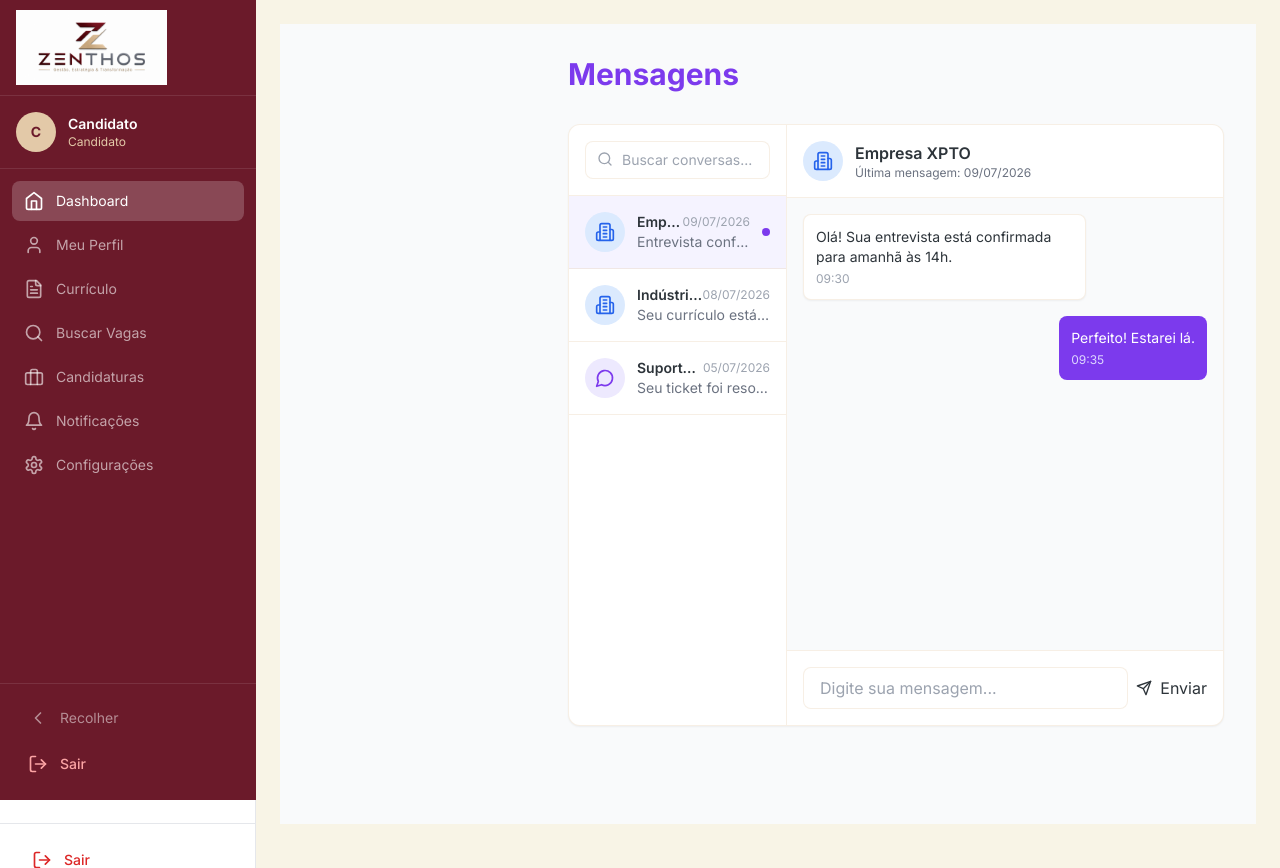
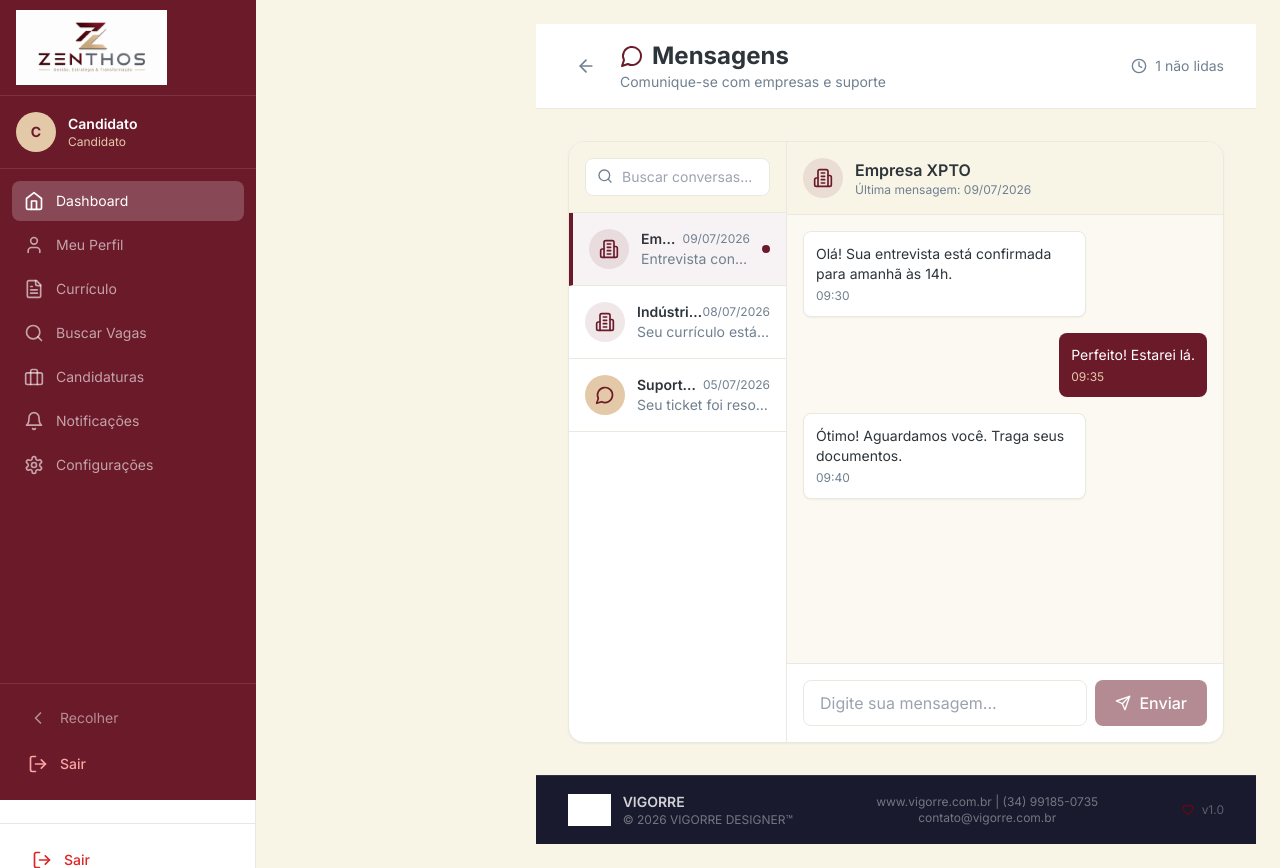
Before and after one commit to trivoroficial/consult_recruit, a Next.js app: page /candidato/mensagens in a window 1280 px wide. Built offline with nearby package versions, Linux system fonts and the light colour scheme; grey boxes are pictures that could not be loaded.

Commit message:
Update page.tsx

```diff
--- a/src/app/(dashboard)/candidato/mensagens/page.tsx
+++ b/src/app/(dashboard)/candidato/mensagens/page.tsx
@@ -1,119 +1,202 @@
 'use client'
 
-import { SidebarCandidato } from '@/components/layout/SidebarCandidato'
-import { Search, Send, MessageCircle, Building2, Clock } from 'lucide-react'
+import { SidebarCandidato } from '@/components/dashboard/SidebarCandidato'
+import { DashboardFooter } from '@/components/dashboard/DashboardFooter'
+import { Search, Send, MessageCircle, Building2, Clock, User, ArrowLeft } from 'lucide-react'
 import { useState } from 'react'
+import { useRouter } from 'next/navigation'
 
 const conversas = [
   { id: 1, nome: 'Empresa XPTO', tipo: 'empresa', ultima: 'Entrevista confirmada para amanhã', data: '09/07/2026', lida: false },
   { id: 2, nome: 'Indústria ABC', tipo: 'empresa', ultima: 'Seu currículo está em análise', data: '08/07/2026', lida: true },
-  { id: 3, nome: 'Suporte TRIVOR', tipo: 'suporte', ultima: 'Seu ticket foi resolvido', data: '05/07/2026', lida: true },
+  { id: 3, nome: 'Suporte ZENTHOS', tipo: 'suporte', ultima: 'Seu ticket foi resolvido', data: '05/07/2026', lida: true },
 ]
 
 export default function MensagensCandidato() {
+  const router = useRouter()
   const [mensagem, setMensagem] = useState('')
   const [conversaSelecionada, setConversaSelecionada] = useState(conversas[0])
+  const [search, setSearch] = useState('')
+
+  const filteredConversas = conversas.filter(conv =>
+    conv.nome.toLowerCase().includes(search.toLowerCase())
+  )
+
+  const getTipoIcon = (tipo: string) => {
+    return tipo === 'empresa' ? Building2 : MessageCircle
+  }
+
+  const getTipoColor = (tipo: string) => {
+    return tipo === 'empresa' ? 'bg-[#6B1A2A]/10 text-[#6B1A2A]' : 'bg-[#E3C9A8] text-[#6B1A2A]'
+  }
 
   return (
-    <div className="flex min-h-screen bg-gray-50">
+    <div className="min-h-screen bg-[#F8F4E6] flex flex-col">
       <SidebarCandidato />
-      <div className="flex-1 ml-64 p-8">
-        <div className="flex items-center justify-between mb-8">
-          <h1 className="text-3xl font-bold">
-            <span className="text-purple-600">Mensagens</span>
+
+      <div className="flex-1 ml-64 flex flex-col min-h-screen">
+        <header className="bg-white border-b border-[#E8EAE0] px-8 py-4 flex items-center justify-between">
+          <div className="flex items-center gap-4">
+            <button
+              onClick={() => router.push('/candidato/dashboard')}
+              className="p-2 hover:bg-[#F8F4E6] rounded-lg transition"
+            >
+              <ArrowLeft className="h-5 w-5 text-[#708090]" />
+            </button>
+            <div>
+              <h1 className="text-2xl font-bold text-[#2D343A] flex items-center gap-2">
+                <MessageCircle className="h-6 w-6 text-[#6B1A2A]" />
+                Mensagens
               </h1>
+              <p className="text-sm text-[#708090]">Comunique-se com empresas e suporte</p>
             </div>
+          </div>
+          <div className="flex items-center gap-2 text-sm text-[#708090]">
+            <Clock className="h-4 w-4" />
+            {conversas.filter(c => !c.lida).length} não lidas
+          </div>
+        </header>
 
-        <div className="bg-white rounded-xl shadow-sm border overflow-hidden">
-          <div className="grid grid-cols-3 h-[600px]">
+        <div className="flex-1 p-8">
+          <div className="bg-white rounded-2xl shadow-sm border border-[#E8EAE0] overflow-hidden">
+            <div className="grid grid-cols-1 md:grid-cols-3 h-[600px]">
               {/* Lista de conversas */}
-            <div className="col-span-1 border-r">
-              <div className="p-4 border-b">
+              <div className="col-span-1 border-r border-[#E8EAE0]">
+                <div className="p-4 border-b border-[#E8EAE0] bg-[#F8F4E6]">
                   <div className="relative">
-                  <Search className="absolute left-3 top-2.5 h-4 w-4 text-gray-400" />
+                    <Search className="absolute left-3 top-2.5 h-4 w-4 text-[#708090]" />
                     <input
                       type="text"
                       placeholder="Buscar conversas..."
-                    className="w-full pl-9 pr-4 py-2 border rounded-lg text-sm focus:ring-2 focus:ring-purple-500 outline-none"
+                      className="w-full pl-9 pr-4 py-2 border border-[#E8EAE0] rounded-lg text-sm focus:ring-2 focus:ring-[#6B1A2A] focus:outline-none bg-white"
+                      value={search}
+                      onChange={(e) => setSearch(e.target.value)}
                     />
                   </div>
                 </div>
                 <div className="overflow-y-auto h-[500px]">
-                {conversas.map((conv) => (
+                  {filteredConversas.length === 0 ? (
+                    <div className="p-8 text-center text-[#708090]">
+                      <MessageCircle className="h-8 w-8 mx-auto mb-2 text-[#708090]" />
+                      <p className="text-sm">Nenhuma conversa encontrada</p>
+                    </div>
+                  ) : (
+                    filteredConversas.map((conv) => {
+                      const Icon = getTipoIcon(conv.tipo)
+                      const color = getTipoColor(conv.tipo)
+                      return (
                         <div
                           key={conv.id}
-                    className={`p-4 border-b hover:bg-gray-50 cursor-pointer transition ${conversaSelecionada?.id === conv.id ? 'bg-purple-50' : ''}`}
+                          className={`p-4 border-b border-[#E8EAE0] hover:bg-[#F8F4E6] cursor-pointer transition ${
+                            conversaSelecionada?.id === conv.id ? 'bg-[#6B1A2A]/5 border-l-4 border-l-[#6B1A2A]' : ''
+                          }`}
                           onClick={() => setConversaSelecionada(conv)}
                         >
                           <div className="flex items-center gap-3">
-                      <div className={`w-10 h-10 rounded-full flex items-center justify-center ${conv.tipo === 'empresa' ? 'bg-blue-100' : 'bg-purple-100'}`}>
-                        {conv.tipo === 'empresa' ? <Building2 className="h-5 w-5 text-blue-600" /> : <MessageCircle className="h-5 w-5 text-purple-600" />}
+                            <div className={`w-10 h-10 rounded-full flex items-center justify-center ${color}`}>
+                              <Icon className="h-5 w-5" />
                             </div>
                             <div className="flex-1 min-w-0">
                               <div className="flex items-center justify-between">
-                          <p className="font-semibold text-sm truncate">{conv.nome}</p>
-                          <span className="text-xs text-gray-400">{conv.data}</span>
+                                <p className="font-semibold text-sm text-[#2D343A] truncate">{conv.nome}</p>
+                                <span className="text-xs text-[#708090] flex-shrink-0">{conv.data}</span>
                               </div>
-                        <p className="text-sm text-gray-500 truncate">{conv.ultima}</p>
+                              <p className="text-sm text-[#708090] truncate">{conv.ultima}</p>
                             </div>
-                      {!conv.lida && <span className="w-2 h-2 bg-purple-600 rounded-full flex-shrink-0"></span>}
+                            {!conv.lida && (
+                              <span className="w-2 h-2 bg-[#6B1A2A] rounded-full flex-shrink-0"></span>
+                            )}
                           </div>
                         </div>
-                ))}
+                      )
+                    })
+                  )}
                 </div>
               </div>
 
               {/* Área da conversa */}
               <div className="col-span-2 flex flex-col">
+                {conversaSelecionada ? (
+                  <>
                     {/* Cabeçalho da conversa */}
-              <div className="p-4 border-b flex items-center gap-3">
-                <div className={`w-10 h-10 rounded-full flex items-center justify-center ${conversaSelecionada?.tipo === 'empresa' ? 'bg-blue-100' : 'bg-purple-100'}`}>
-                  {conversaSelecionada?.tipo === 'empresa' ? <Building2 className="h-5 w-5 text-blue-600" /> : <MessageCircle className="h-5 w-5 text-purple-600" />}
+                    <div className="p-4 border-b border-[#E8EAE0] flex items-center gap-3 bg-[#F8F4E6]">
+                      <div className={`w-10 h-10 rounded-full flex items-center justify-center ${getTipoColor(conversaSelecionada.tipo)}`}>
+                        {conversaSelecionada.tipo === 'empresa' ?
+                          <Building2 className="h-5 w-5" /> :
+                          <MessageCircle className="h-5 w-5" />
+                        }
                       </div>
                       <div>
-                  <p className="font-semibold">{conversaSelecionada?.nome}</p>
-                  <p className="text-xs text-gray-500">Última mensagem: {conversaSelecionada?.data}</p>
+                        <p className="font-semibold text-[#2D343A]">{conversaSelecionada.nome}</p>
+                        <p className="text-xs text-[#708090]">Última mensagem: {conversaSelecionada.data}</p>
                       </div>
                     </div>
 
                     {/* Mensagens */}
-              <div className="flex-1 p-4 overflow-y-auto bg-gray-50">
+                    <div className="flex-1 p-4 overflow-y-auto bg-[#F8F4E6]/50">
                       <div className="space-y-4">
                         <div className="flex justify-start">
-                    <div className="bg-white p-3 rounded-lg shadow-sm max-w-[70%] border">
-                      <p className="text-sm">Olá! Sua entrevista está confirmada para amanhã às 14h.</p>
-                      <span className="text-xs text-gray-400 mt-1 block">09:30</span>
+                          <div className="bg-white p-3 rounded-lg shadow-sm max-w-[70%] border border-[#E8EAE0]">
+                            <p className="text-sm text-[#2D343A]">Olá! Sua entrevista está confirmada para amanhã às 14h.</p>
+                            <span className="text-xs text-[#708090] mt-1 block">09:30</span>
                           </div>
                         </div>
                         <div className="flex justify-end">
-                    <div className="bg-purple-600 text-white p-3 rounded-lg max-w-[70%]">
+                          <div className="bg-[#6B1A2A] text-white p-3 rounded-lg max-w-[70%]">
                             <p className="text-sm">Perfeito! Estarei lá.</p>
-                      <span className="text-xs text-purple-200 mt-1 block">09:35</span>
+                            <span className="text-xs text-[#E3C9A8] mt-1 block">09:35</span>
+                          </div>
+                        </div>
+                        <div className="flex justify-start">
+                          <div className="bg-white p-3 rounded-lg shadow-sm max-w-[70%] border border-[#E8EAE0]">
+                            <p className="text-sm text-[#2D343A]">Ótimo! Aguardamos você. Traga seus documentos.</p>
+                            <span className="text-xs text-[#708090] mt-1 block">09:40</span>
                           </div>
                         </div>
                       </div>
                     </div>
 
                     {/* Input de mensagem */}
-              <div className="p-4 border-t">
+                    <div className="p-4 border-t border-[#E8EAE0] bg-white">
                       <div className="flex gap-2">
                         <input
                           type="text"
                           placeholder="Digite sua mensagem..."
-                    className="flex-1 px-4 py-2 border rounded-lg focus:ring-2 focus:ring-purple-500 outline-none"
+                          className="flex-1 px-4 py-2.5 border border-[#E8EAE0] rounded-lg focus:ring-2 focus:ring-[#6B1A2A] focus:outline-none transition"
                           value={mensagem}
                           onChange={(e) => setMensagem(e.target.value)}
+                          onKeyDown={(e) => {
+                            if (e.key === 'Enter' && mensagem.trim()) {
+                              // Enviar mensagem
+                              setMensagem('')
+                            }
+                          }}
                         />
-                  <button className="btn-primary btn-sm flex items-center gap-2">
+                        <button
+                          className="px-5 py-2.5 bg-[#6B1A2A] text-white rounded-lg hover:bg-[#4A0E1A] transition font-medium flex items-center gap-2 disabled:opacity-50 disabled:cursor-not-allowed"
+                          disabled={!mensagem.trim()}
+                        >
                           <Send className="h-4 w-4" />
                           Enviar
                         </button>
                       </div>
                     </div>
+                  </>
+                ) : (
+                  <div className="flex-1 flex items-center justify-center bg-[#F8F4E6]/50">
+                    <div className="text-center">
+                      <MessageCircle className="h-12 w-12 text-[#708090] mx-auto mb-4" />
+                      <p className="text-[#708090]">Selecione uma conversa para começar</p>
+                    </div>
+                  </div>
+                )}
               </div>
             </div>
           </div>
         </div>
+
+        <DashboardFooter />
+      </div>
     </div>
   )
 }
```
Lines whose indentation alone changed are shown as unchanged.
